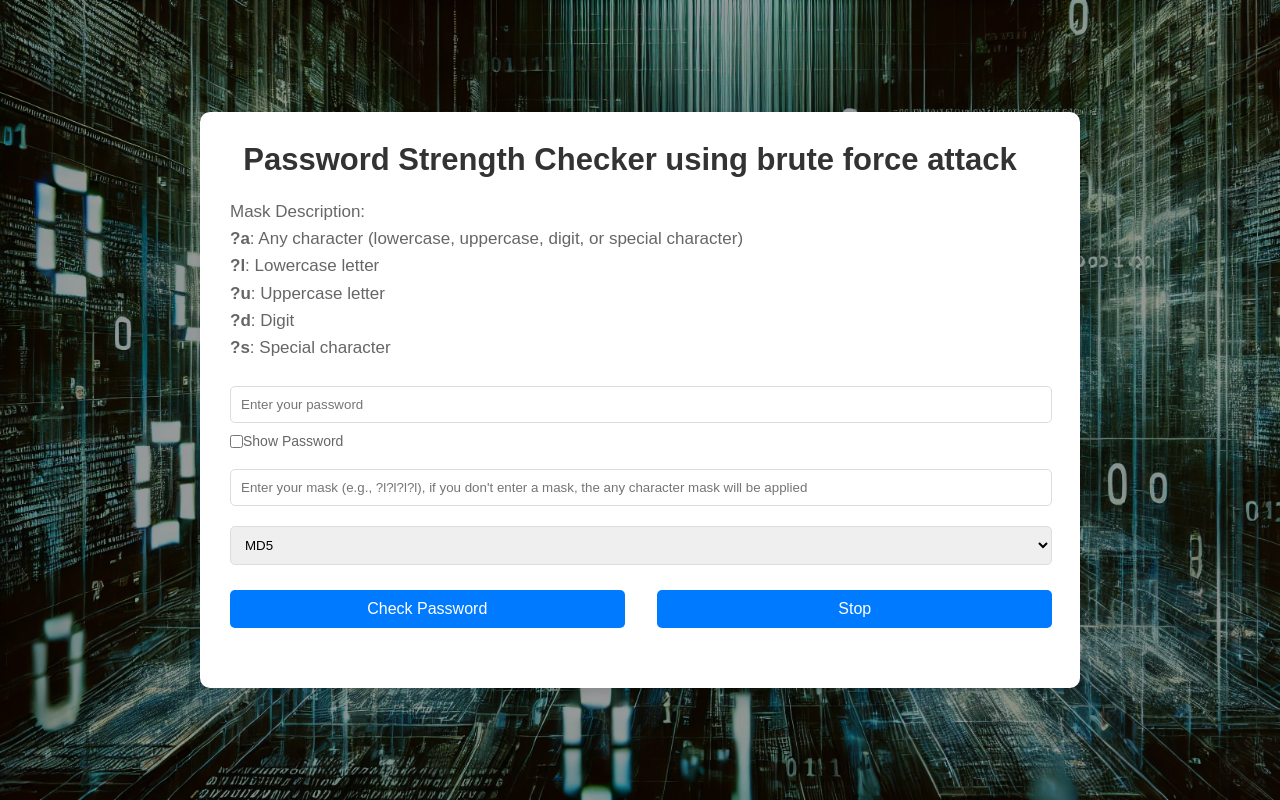
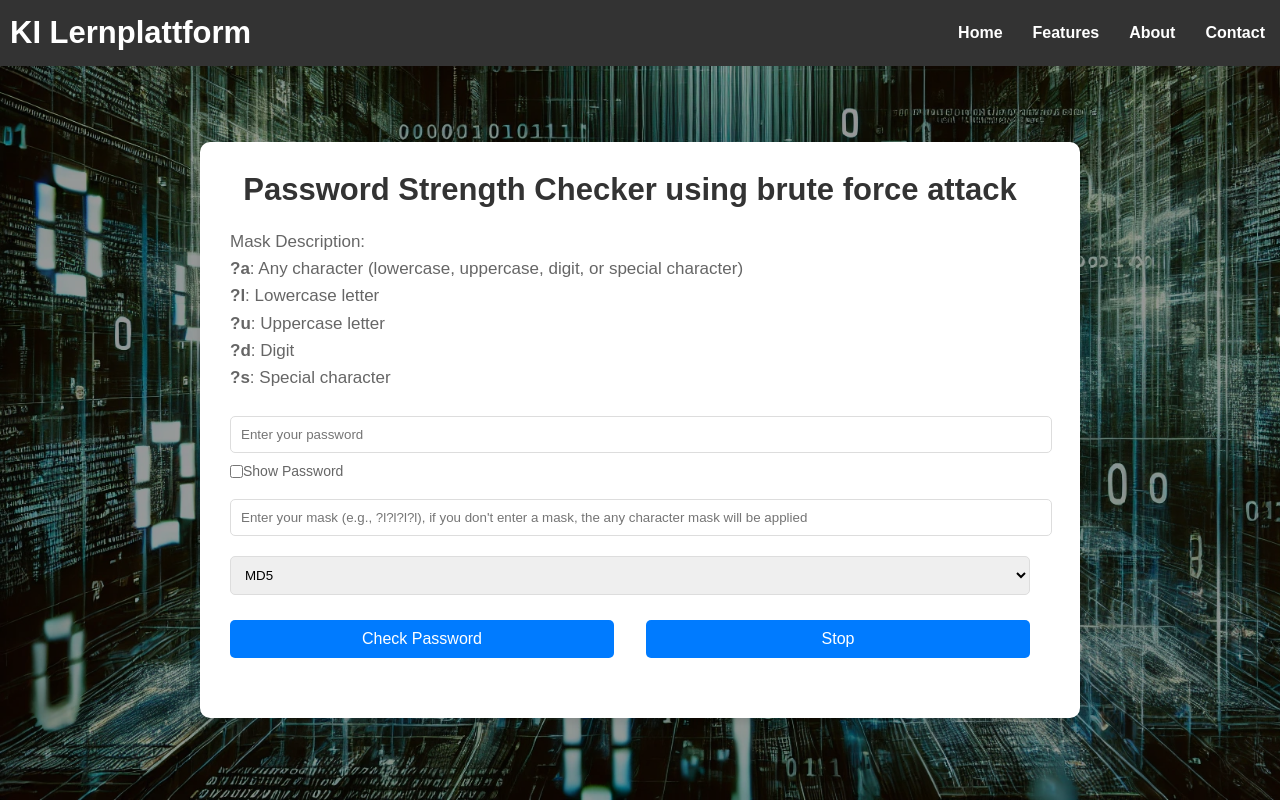
Before and after one commit to RaedNaamoun/Password-Strength-Checker-, a website: page public/index.html in a window 1280 px wide. Drawn offline with Linux system fonts and the light colour scheme.

Commit message:
adding header with navbar

```diff
--- a/public/index.html
+++ b/public/index.html
@@ -5,6 +5,17 @@
     <link rel="stylesheet" type="text/css" href="styles.css">
 </head>
 <body>
+    <header>
+        <h1 class="brand">KI Lernplattform</h1>
+        <nav>
+            <ul>
+                <li><a href="#">Home</a></li>
+                <li><a href="#">Features</a></li>
+                <li><a href="#">About</a></li>
+                <li><a href="#">Contact</a></li>
+            </ul>
+        </nav>
+    </header>
     <div class="container">
         <h1>Password Strength Checker using brute force attack</h1>
 
--- a/public/styles.css
+++ b/public/styles.css
@@ -6,9 +6,9 @@ body, h1, p, input, select, button, label {
 }
 
 body {
-    background-image: url("hacking.webp") ;
-    background-repeat: no-repeat; /* Do not repeat the image */
-    background-size: cover; /* Resize the background image to cover the entire container */
+    background-image: url("hacking.webp");
+    background-repeat: no-repeat;
+    background-size: cover;
     display: flex;
     justify-content: center;
     align-items: center;
@@ -26,6 +26,47 @@ body::before {
     z-index: -1;
 }
 
+header {
+    background-color: #333;
+    color: #fff;
+    padding: 15px 0;
+    width: 100%;
+    position: fixed;
+    top: 0;
+    left: 0;
+    z-index: 10;
+    display: flex;
+    justify-content: space-between;
+}
+
+.brand{
+    color: #fff;
+    margin: 0;
+    padding-left: 10px;
+}
+
+nav ul {
+    list-style-type: none;
+    margin: 0;
+    padding-top: 9px;
+    display: flex;
+    justify-content: right;
+}
+
+nav ul li {
+    margin: 0 15px;
+}
+
+nav ul li a {
+    color: #fff;
+    text-decoration: none;
+    font-weight: bold;
+}
+
+nav ul li a:hover {
+    text-decoration: underline;
+}
+
 .container {
     background-color: #fff;
     padding: 30px;
@@ -35,6 +76,7 @@ body::before {
     width: 100%;
     max-width: 800px;
     text-align: center;
+    margin-top: 60px; /* Adjusted for fixed header */
 }
 
 h1 {
@@ -44,7 +86,7 @@ h1 {
 }
 
 .description {
-    width: 822px;
+    width: 100%;
     font-size: 17px;
     margin-bottom: 20px;
     color: #666;
@@ -65,10 +107,6 @@ input[type="password"], input[type="text"], select {
     border: 1px solid #ddd;
     border-radius: 5px;
     transition: border-color 0.3s;
-}
-
-#algorithm {
-    width: 822px;
 }
 
 input[type="password"]:focus, input[type="text"]:focus, select:focus {
@@ -98,7 +136,7 @@ button {
 }
 
 .button-group {
-    width: 822px;
+    width: 100%;
     display: flex;
     justify-content: space-between;
 }
@@ -117,7 +155,7 @@ button:hover {
 #details {
     text-align: left;
     margin-top: 20px;
-    font-size: x-large;
+    font-size: large;
 }
 
 #details p {
```
